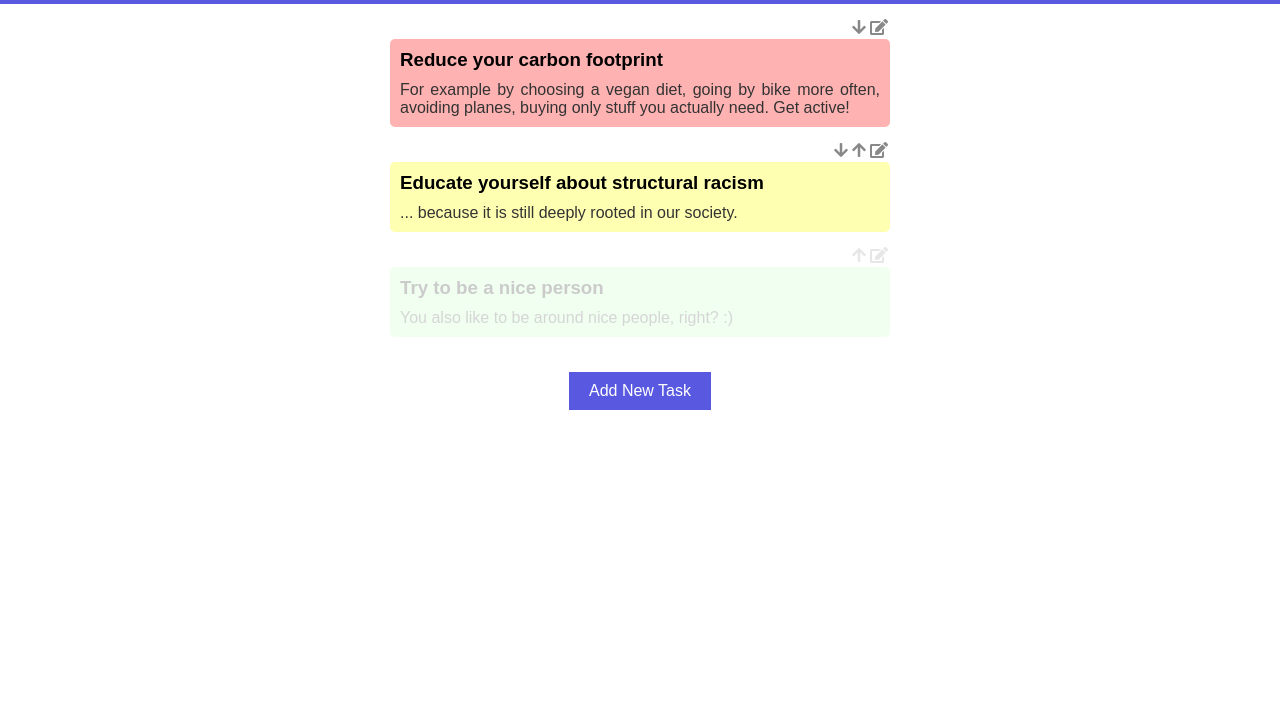
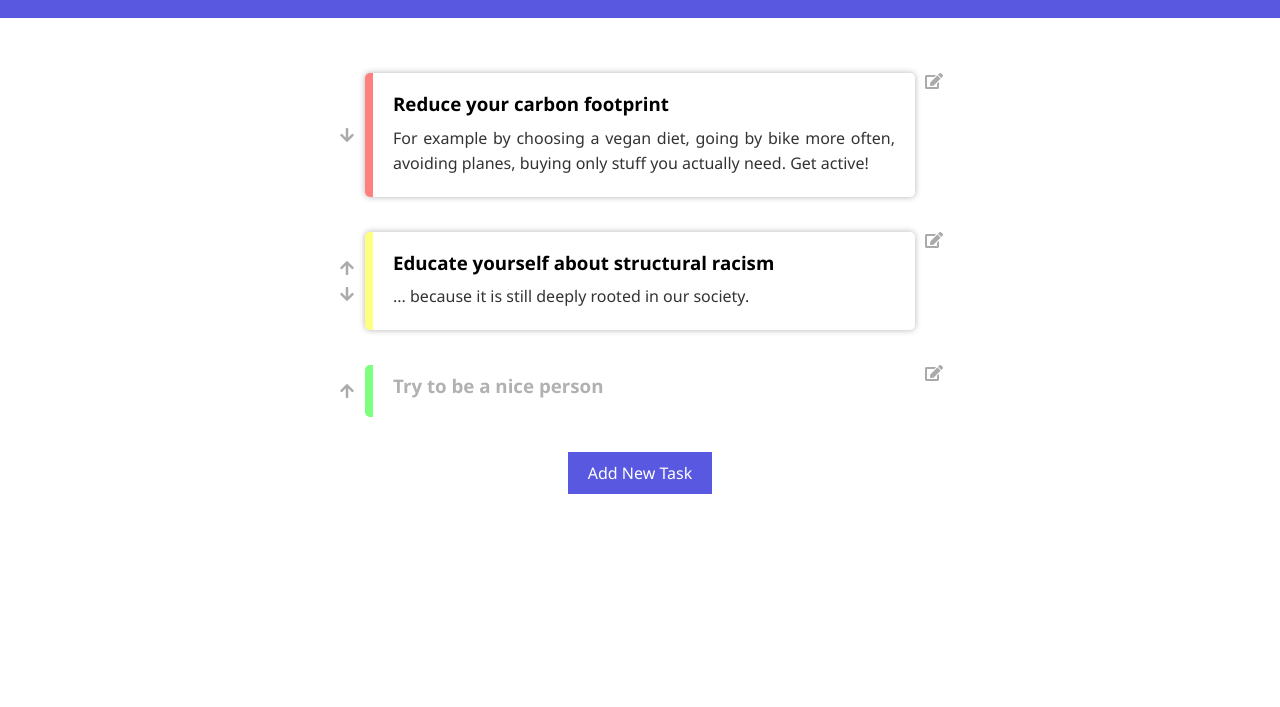
Before and after one commit to ScriptRaccoon/VueTaskApp, a plain HTML site: page index.html in a window 1280 px wide. Shown: the part 93-800 px from the top of the page. Drawn offline with nearby package versions, Linux system fonts and the light colour scheme.

Commit message:
improve-styling

```diff
--- a/index.html
+++ b/index.html
@@ -20,17 +20,22 @@
         <div v-if="!formVisible" id="taskList">
 
             <div class="task" v-for="task in tasks" :class="task.prio, task.status">
-                <div class="controls">
-                    <i v-if="getIndex(task) < tasks.length-1" class="control fas fa-arrow-down"
-                        @click="moveTaskDown(task)" title="Move your task down"></i>
+
+                <span class="arrows">
                     <i v-if="getIndex(task) > 0" class="control fas fa-arrow-up" @click="moveTaskUp(task)"
                         title="Move your task up"></i>
-                    <i class="control fas fa-edit" @click="showForm(task)" title="Edit your task"></i>
+                    <i v-if="getIndex(task) < tasks.length-1" class="control fas fa-arrow-down"
+                    @click="moveTaskDown(task)" title="Move your task down"></i>
+                </span>
+
+                <i class="control fas fa-edit" @click="showForm(task)" title="Edit your task"></i>
+                <div class="taskContent" @click="showForm(task)">
+                    <h3 class="taskTitle">{{task.title}}</h3>
+                    <div class="taskDescription">
+                        {{task.description}}
+                    </div>
                 </div>
-                <h3 class="taskTitle">{{task.title}}</h3>
-                <div class="taskDescription">
-                    {{task.description}}
-                </div>
+
             </div>
 
         </div>
--- a/style.css
+++ b/style.css
@@ -1,9 +1,8 @@
 /* global stuff */
-
 :root {
     --main-color: rgb(88, 88, 224);
     --gray-color: #333;
-    --lightgray-color: #888;
+    --lightgray-color: #aaa;
     --danger-color: rgb(221, 53, 53);
 }
 
@@ -13,24 +12,31 @@
 }
 
 body {
-    font-family: Arial, Helvetica, sans-serif;
+    font-family: "Segoe UI", Tahoma, Geneva, Verdana, sans-serif;
     margin: 0;
     padding: 0;
+    line-height: 1.6;
 }
+
+/* header */
 
 header {
     text-align: center;
     color: white;
     background-color: var(--main-color);
     padding: 30px 0px;
-    font-weight: 300;
-    margin-bottom: 20px;
 }
 
+header h1 {
+    font-weight: 300;
+}
+
+/* container */
+
 #container {
-    max-width: 500px;
+    max-width: 550px;
     margin: 0 auto;
-    padding: 0px 20px;
+    padding: 20px 40px;
 }
 
 /* inputs */
@@ -65,6 +71,7 @@ button {
     border: none;
     outline: none;
     cursor: pointer;
+    transition: opacity 150ms linear;
 }
 
 button:hover {
@@ -92,15 +99,23 @@ textarea {
 /* tasks */
 
 .task {
-    padding: 10px;
+    padding: 10px 20px 20px 20px;
     margin: 35px 0px;
     border-radius: 5px;
     position: relative;
     text-align: justify;
+    box-shadow: 0px 0px 6px rgba(0, 0, 0, 0.3);
+    border-left: 5px solid transparent;
+}
+
+.taskContent {
+    cursor: pointer;
 }
 
 .taskTitle {
-    margin-bottom: 10px;
+    font-weight: 600;
+    margin: 10px 0px;
+    line-height: 1.2;
 }
 
 .taskDescription {
@@ -109,15 +124,10 @@ textarea {
 
 /* controls */
 
-.controls {
-    position: absolute;
-    top: -20px;
-    right: 0;
-}
-
 .control {
     color: var(--lightgray-color);
     margin: 0px 2px;
+    transition: color 150ms linear;
 }
 
 .control:hover {
@@ -125,10 +135,36 @@ textarea {
     color: inherit;
 }
 
+.arrows {
+    position: absolute;
+    top: 0px;
+    left: -35px;
+    height: 100%;
+    display: flex;
+    flex-direction: column;
+    justify-content: center;
+    gap: 10px;
+}
+
+.fa-edit {
+    position: absolute;
+    top: 0;
+    right: -30px;
+}
+
 /* status display */
 
+.finished .taskTitle {
+    opacity: 0.3;
+    margin: 0;
+}
+
+.finished .taskDescription {
+    display: none;
+}
+
 .finished {
-    opacity: 0.2;
+    box-shadow: none;
 }
 
 .open {
@@ -138,15 +174,15 @@ textarea {
 /* priority display */
 
 .highPrio {
-    background-color: rgba(255, 0, 0, 0.3);
+    border-left: 8px solid rgba(255, 0, 0, 0.5);
 }
 
 .mediumPrio {
-    background-color: rgba(255, 255, 0, 0.3);
+    border-left: 8px solid rgba(255, 255, 0, 0.5);
 }
 
 .lowPrio {
-    background-color: rgba(0, 255, 0, 0.3);
+    border-left: 8px solid rgba(0, 255, 0, 0.5);
 }
 
 /* error message */
```
